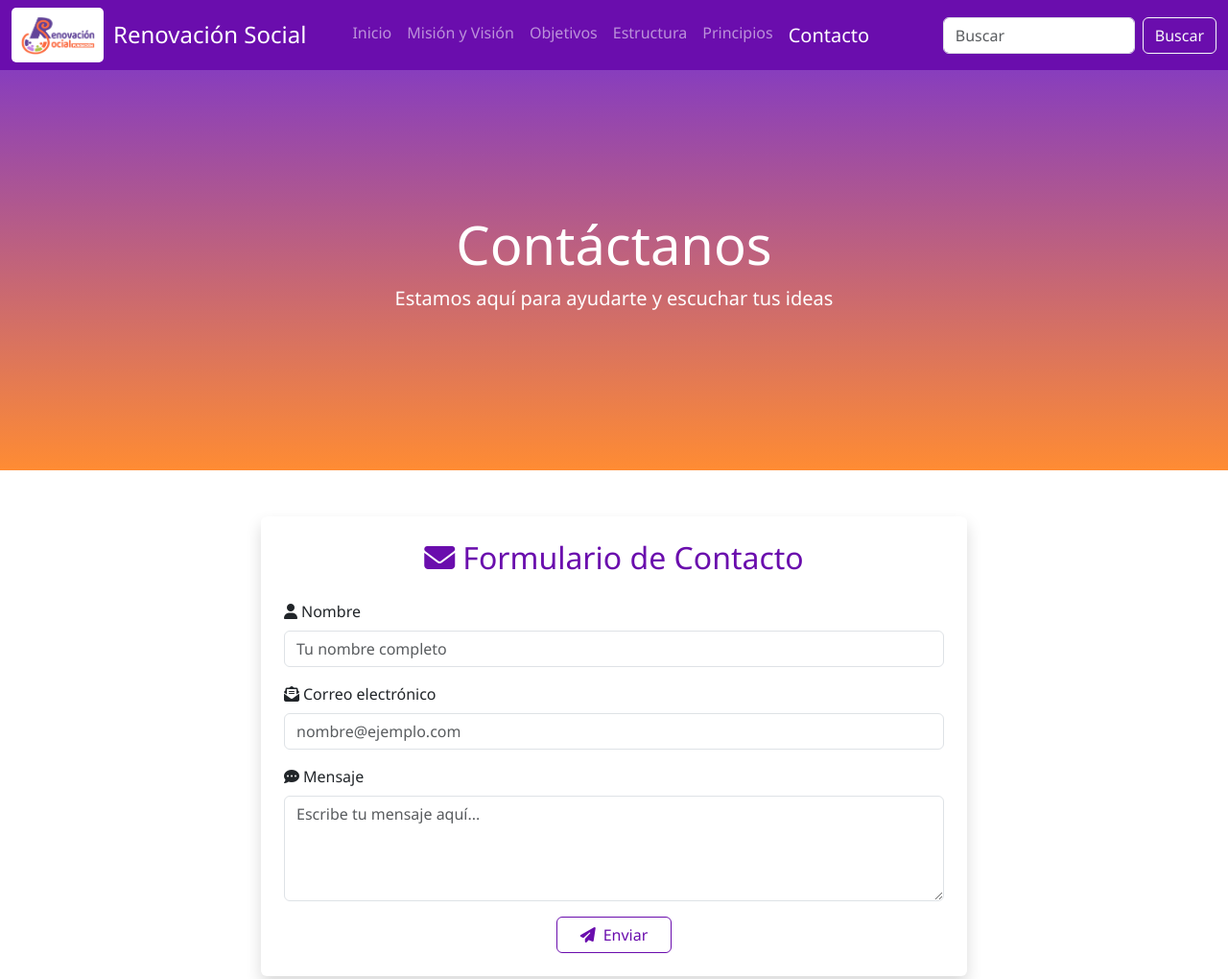
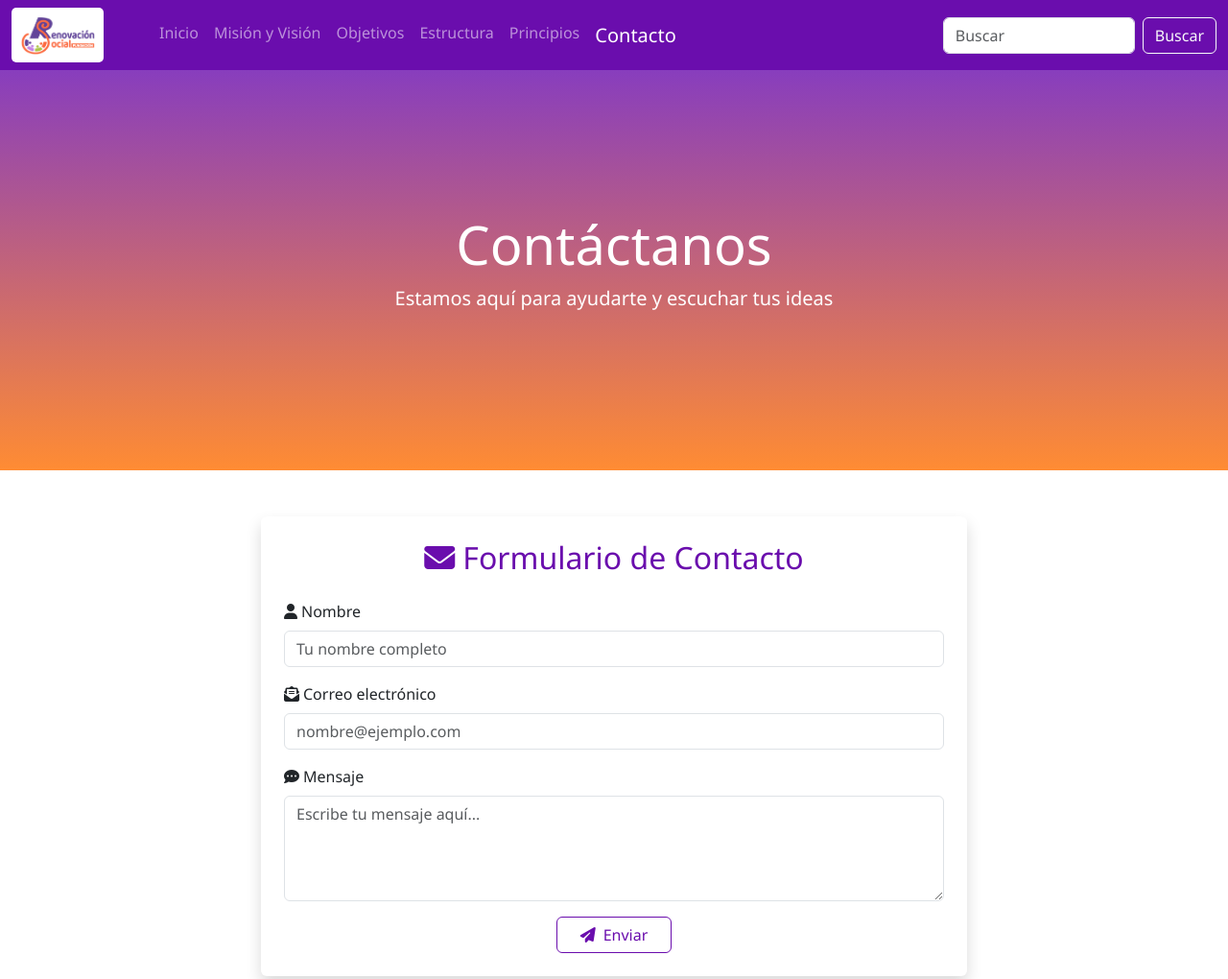
Before and after one commit to alex6j8/Pagina_Ong, a plain HTML site: page contacto.html in a window 1280 px wide. Shown: the top 1020 px of the page at 96% size. Drawn offline with nearby package versions, Linux system fonts and the light colour scheme.

Commit message:
Update contacto.html

```diff
--- a/contacto.html
+++ b/contacto.html
@@ -16,7 +16,7 @@
         <div style="background-color:white; padding:8px; border-radius:5px; margin-right:10px;">
           <img src="Logo.png" alt="Logo Fundación" width="80" height="40" class="d-inline-block align-text-top">
         </div>
-        <a class="navbar-brand mb-0 h1 fs-4" href="index.html">Renovación Social</a>
+        <a class="navbar-brand mb-0 h1 fs-4" href="index.html"></a>
       </div>
       <button class="navbar-toggler" type="button" data-bs-toggle="collapse" data-bs-target="#navbarNav">
         <span class="navbar-toggler-icon"></span>
```
